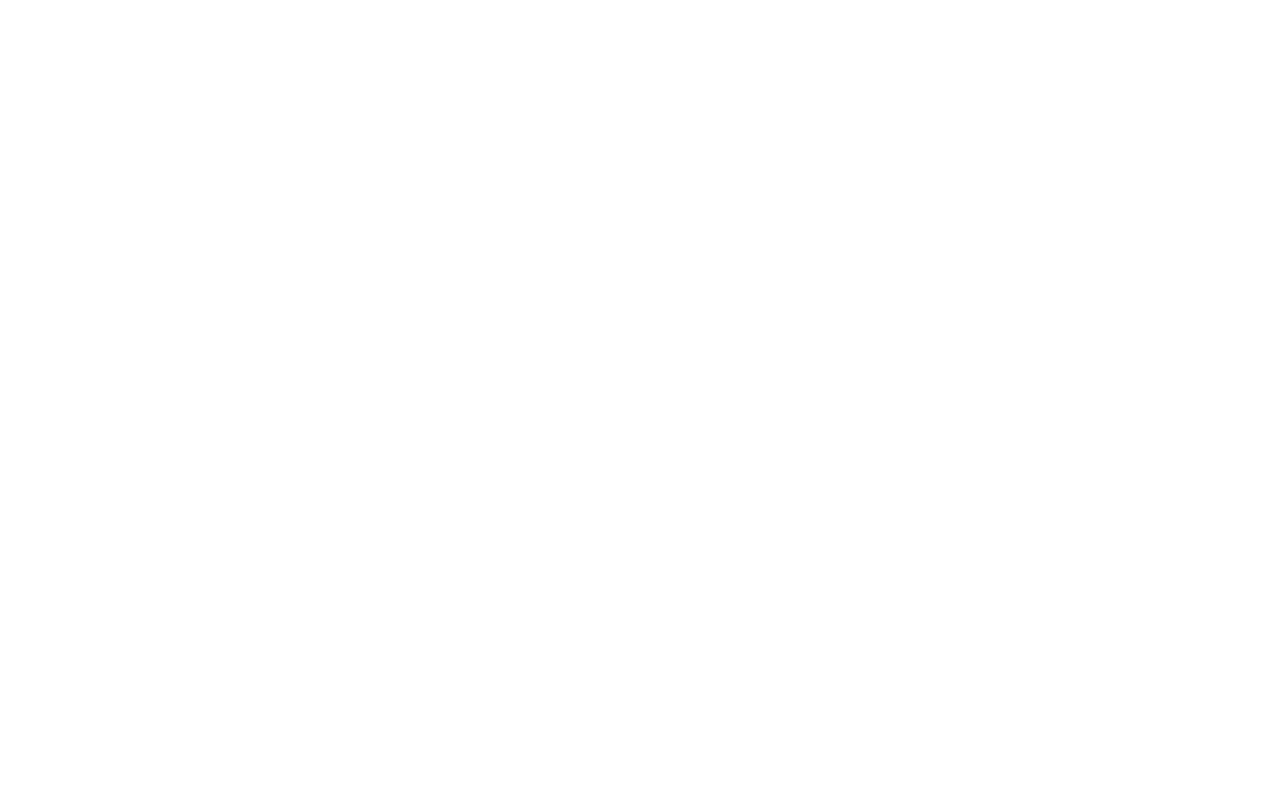
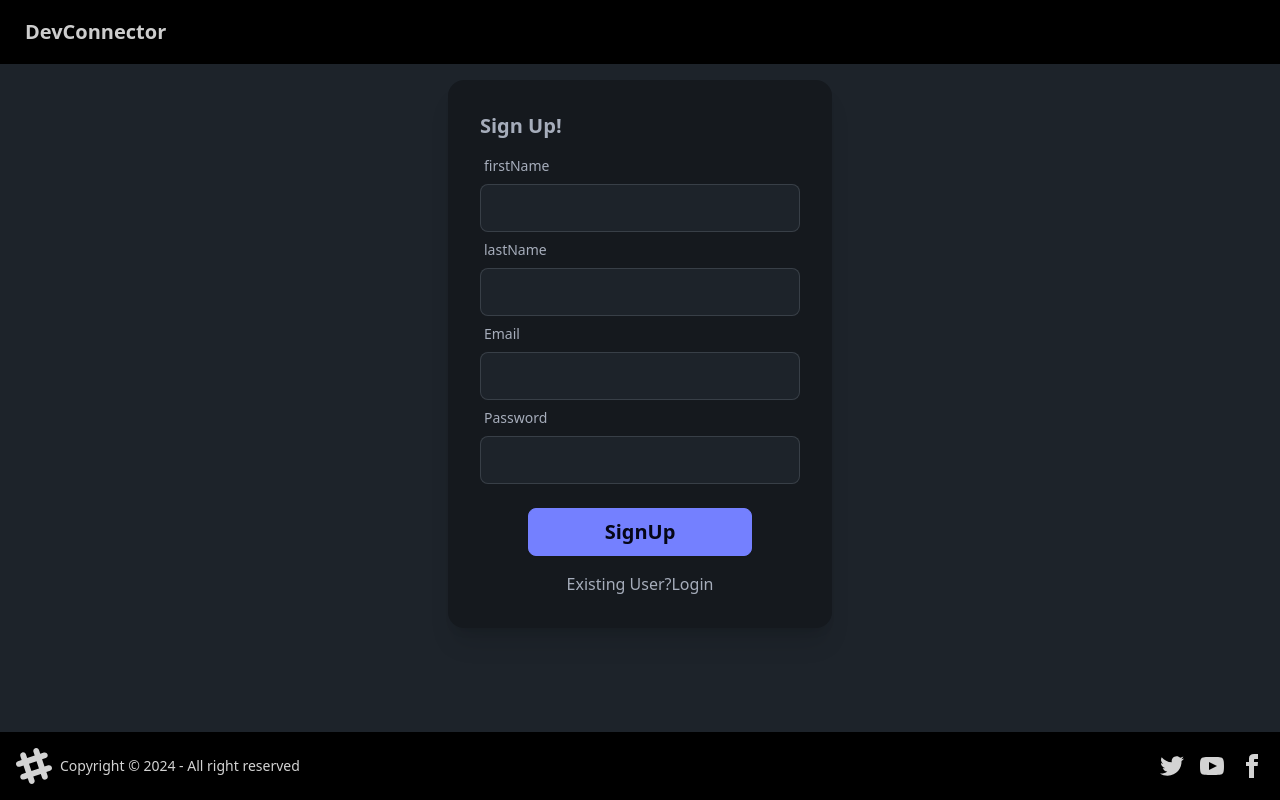
Before and after one commit to sahithreddy738/DevConnectorFrontend, a React (Vite) app: page /signup in a window 1280 px wide. Before the commit this address had no page. Built offline with nearby package versions, Linux system fonts and the light colour scheme; no server answers.

Commit message:
added signup feature

```diff
--- a/src/App.jsx
+++ b/src/App.jsx
@@ -7,6 +7,7 @@
 import Feed from "./components/Feed";
 import Connections from "./components/Connections";
 import Requests from "./components/Requests";
+import SignUp from "./components/SignUp";
 
 
 function App() {
@@ -17,6 +18,7 @@
            <Routes>
                <Route path="/" element={<Body/>}>
                      <Route path="/" element={<Feed/>}/>
+                     <Route path="/signup" element={<SignUp/>}/>
                     <Route path="/login" element={<Login/>}/>
                     <Route path="/profile" element={<Profile/>}/>
                     <Route path="/connections" element={<Connections/>}/>
--- a/src/components/Input.jsx
+++ b/src/components/Input.jsx
@@ -1,29 +1,31 @@
-import PropTypes from 'prop-types';
 
-const Input = ({labelName,value,onChange}) => {
-  const handleInputChange=(e)=>{
+const Input = ({ labelName, value, onChange }) => {
+  const handleInputChange = (e) => {
     onChange(e.target.value);
-  }
+  };
   return (
     <label className="form-control w-full max-w-xs">
       <div className="label">
         <span className="label-text">{labelName}</span>
       </div>
+      {labelName === "Password" ? (
+        <input
+          type="password"
+          value={value}
+          onChange={handleInputChange}
+          className="input input-bordered w-full max-w-xs"
+        />
+      ) : (
         <input
           type="text"
           value={value}
           onChange={handleInputChange}
           className="input input-bordered w-full max-w-xs"
         />
+      )}
     </label>
   );
 };
 
-Input.propTypes = {
-    labelName: PropTypes.string.isRequired,
-    value: PropTypes.string.isRequired,
-    onChange: PropTypes.func.isRequired
-  };
-
 
 export default Input;
--- a/src/components/Login.jsx
+++ b/src/components/Login.jsx
@@ -9,19 +9,23 @@
 const Login = () => {
   const [email, setEmail] = useState(" ");
   const [password, setPassword] = useState(" ");
-  const dispatch=useDispatch();
-  const navigate=useNavigate();
-  const handleSubmit=async () => {
-     try{
-        const res=await axios.post(LOGIN_URL,{email:email.trim(),password:password.trim()},{withCredentials:true});
-        dispatch(addUser(res.data));
-        navigate("/");
-     } catch(err) {
-       console.log(err);
-     }
-  }
+  const dispatch = useDispatch();
+  const navigate = useNavigate();
+  const handleSubmit = async () => {
+    try {
+      const res = await axios.post(
+        LOGIN_URL,
+        { email: email, password: password.trim() },
+        { withCredentials: true }
+      );
+      dispatch(addUser(res.data));
+      navigate("/");
+    } catch (err) {
+      console.log(err);
+    }
+  };
   return (
-    <div className="card  w-96 shadow-xl mx-auto mt-10">
+    <div className="card  w-96 shadow-xl mx-auto mt-10 bg-base-300">
       <div className="card-body">
         <h2 className="card-title text-xl">Login!</h2>
         <div>
@@ -37,8 +41,19 @@
           />
         </div>
         <div className="card-actions justify-center mt-6 w-full">
-          <button className="btn btn-primary w-[70%] text-xl" onClick={handleSubmit}>Login</button>
+          <button
+            className="btn btn-primary w-[70%] text-xl"
+            onClick={handleSubmit}
+          >
+            Login
+          </button>
         </div>
+        <p
+          className="text-center cursor-pointer"
+          onClick={() => navigate("/signup")}
+        >
+          New User?SignUp
+        </p>
       </div>
     </div>
   );
--- /dev/null
+++ b/src/components/SignUp.jsx
@@ -0,0 +1,81 @@
+import React, { useState } from "react";
+import Input from "./Input";
+import axios from "axios";
+import { SIGNUP_URL } from "../utils/constants";
+import { useDispatch } from "react-redux";
+import { useNavigate } from "react-router-dom";
+import { addUser } from "../utils/slices/userSlice";
+
+const SignUp = () => {
+  const [newUser, setNewUser] = useState({
+    firstName: "",
+    lastName: "",
+    email: "",
+    password: "",
+  });
+  const dispatch = useDispatch();
+  const navigate = useNavigate();
+  const hanldeUser = (value, field) => {
+    setNewUser((prevUser) => ({
+      ...prevUser,
+      [field]: value,
+    }));
+  };
+  const handleSubmit = async () => {
+    try {
+        console.log(newUser)
+      const res = await axios.post(SIGNUP_URL, newUser, {
+        withCredentials: true,
+      });
+      dispatch(addUser(res.data.newUser));
+      navigate("/profile");
+    } catch (err) {
+      console.log(err);
+    }
+  };
+  return (
+    <div className="card  w-96 shadow-xl bg-base-300 mx-auto mt-4">
+      <div className="card-body">
+        <h2 className="card-title text-xl">Sign Up!</h2>
+        <div>
+          <Input
+            labelName="firstName"
+            value={newUser.firstName}
+            onChange={(value) => hanldeUser(value,"firstName")}
+          />
+          <Input
+            labelName="lastName"
+            value={newUser.lastName}
+            onChange={(value) => hanldeUser(value,"lastName")}
+          />
+          <Input
+            labelName="Email"
+            value={newUser.email}
+            onChange={(value) => hanldeUser(value,"email")}
+          />
+          <Input
+            labelName="Password"
+            value={newUser.password}
+            onChange={(value) => hanldeUser(value, "password")}
+          />
+        </div>
+        <div className="card-actions justify-center mt-4 w-full">
+          <button
+            className="btn btn-primary w-[70%] text-xl"
+            onClick={handleSubmit}
+          >
+            SignUp
+          </button>
+        </div>
+        <p
+          className="text-center cursor-pointer mt-2"
+          onClick={() => navigate("/login")}
+        >
+          Existing User?Login
+        </p>
+      </div>
+    </div>
+  );
+};
+
+export default SignUp;
--- a/src/utils/constants.js
+++ b/src/utils/constants.js
@@ -7,3 +7,4 @@
 export const CONNECTION_REQUEST_URL="http://localhost:3000/user/requests/received";
 export const REVIEW_REQUEST_URL="http://localhost:3000/request/review/";
 export const REQUEST_SENT_URL='http://localhost:3000/request/';
+export const SIGNUP_URL="http://localhost:3000/signup";
```
Lines whose indentation alone changed are shown as unchanged.
